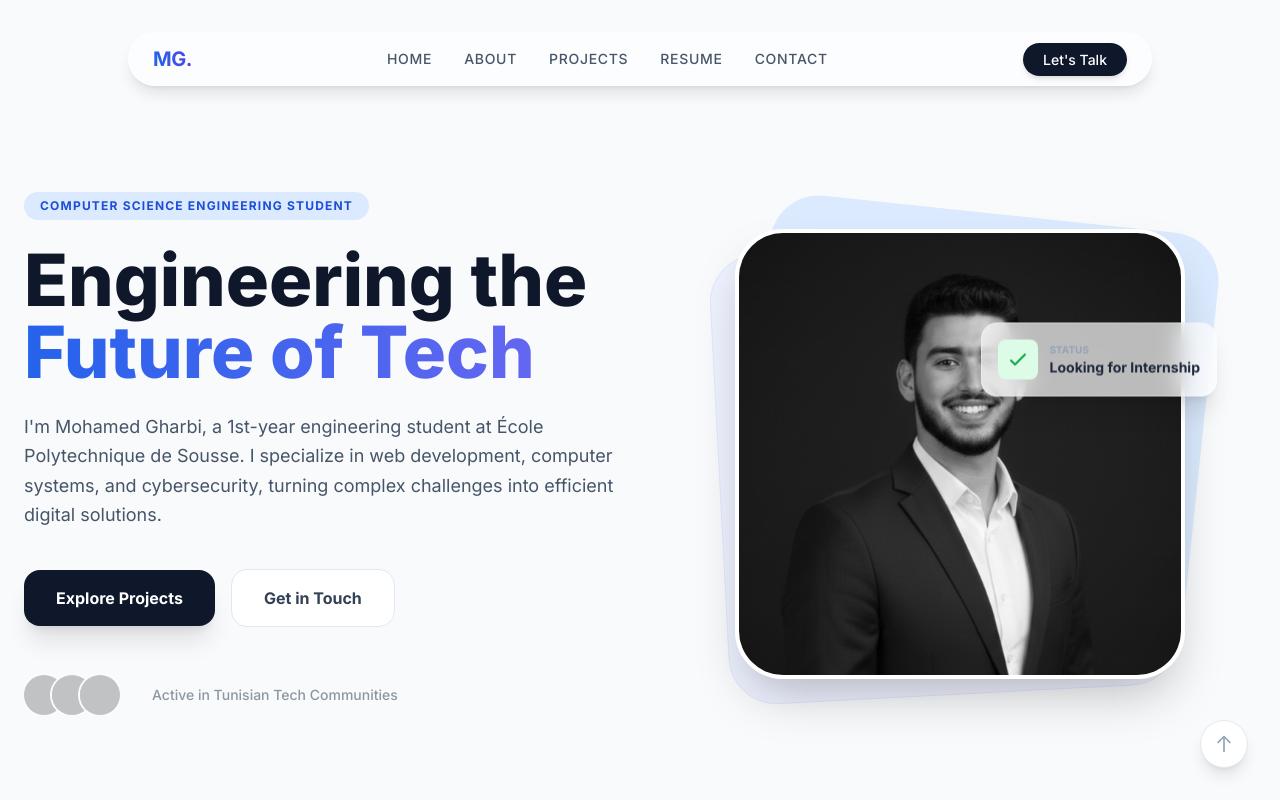
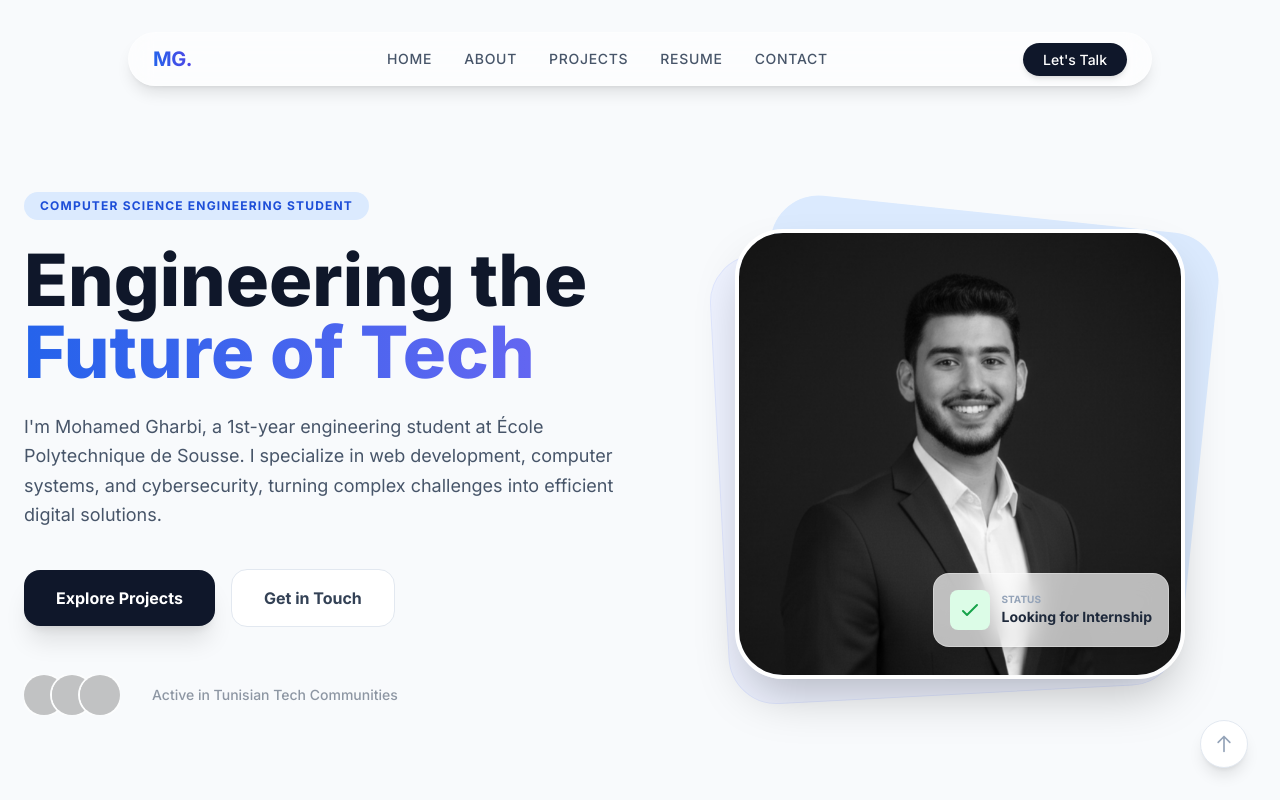
Before and after one commit to MohamedGharbyy/Portfolio_, a React (Vite) app: page / in a window 1280 px wide. Shown: the top 800 px of the page. Built offline with nearby package versions, Linux system fonts and the light colour scheme; grey boxes are pictures that could not be loaded.

Commit message:
fix status and resume

```diff
--- a/components/Contact.tsx
+++ b/components/Contact.tsx
@@ -37,7 +37,7 @@ const Contact: React.FC = () => {
                     </div>
                     <div>
                         <p className="text-xs font-bold uppercase text-slate-400">Email Me</p>
-                        <p className="text-lg font-bold text-slate-900">mohamed.gharbyy@gmail.com</p>
+                        <p className="text-lg font-bold text-slate-900 break-all">mohamed.gharbyy@gmail.com</p>
                     </div>
                 </div>
 
--- a/components/Hero.tsx
+++ b/components/Hero.tsx
@@ -58,7 +58,7 @@ const Hero: React.FC = () => {
               />
             </div>
 
-            <div className="absolute -right-8 top-1/4 glass p-4 rounded-2xl shadow-xl hidden lg:block animate-bounce">
+            <div className="absolute bottom-8 right-4 glass p-4 rounded-2xl shadow-xl hidden lg:block" animate-bounce>
                 <div className="flex items-center gap-3">
                     <div className="w-10 h-10 rounded-lg bg-green-100 flex items-center justify-center">
                         <svg className="w-6 h-6 text-green-600" fill="none" stroke="currentColor" viewBox="0 0 24 24"><path strokeLinecap="round" strokeLinejoin="round" strokeWidth={2} d="M5 13l4 4L19 7" /></svg>
--- a/components/Resume.tsx
+++ b/components/Resume.tsx
@@ -23,16 +23,16 @@ const Resume: React.FC = () => {
 
           <div className="relative z-10 flex flex-col gap-4">
             <a
-              href="resume.pdf"
+              href="/resume.pdf"
               download
               className="px-10 py-5 bg-blue-600 text-white rounded-2xl font-bold flex items-center justify-center gap-3 hover:bg-blue-500 transition-all shadow-xl shadow-blue-900/40 active:scale-95"
             >
               <svg className="w-6 h-6" fill="none" stroke="currentColor" viewBox="0 0 24 24"><path strokeLinecap="round" strokeLinejoin="round" strokeWidth={2} d="M4 16v1a3 3 0 003 3h10a3 3 0 003-3v-1m-4-4l-4 4m0 0l-4-4m4 4V4" /></svg>
               Download Resume
             </a>
-            <button className="text-slate-400 hover:text-white transition-colors text-sm font-medium">
+            <a href="/resume.pdf" target="_blank" rel="noopener noreferrer" className="text-slate-400 hover:text-white transition-colors text-sm font-medium text-center">
                 View in Browser
-            </button>
+            </a>
           </div>
         </div>
       </div>
```
